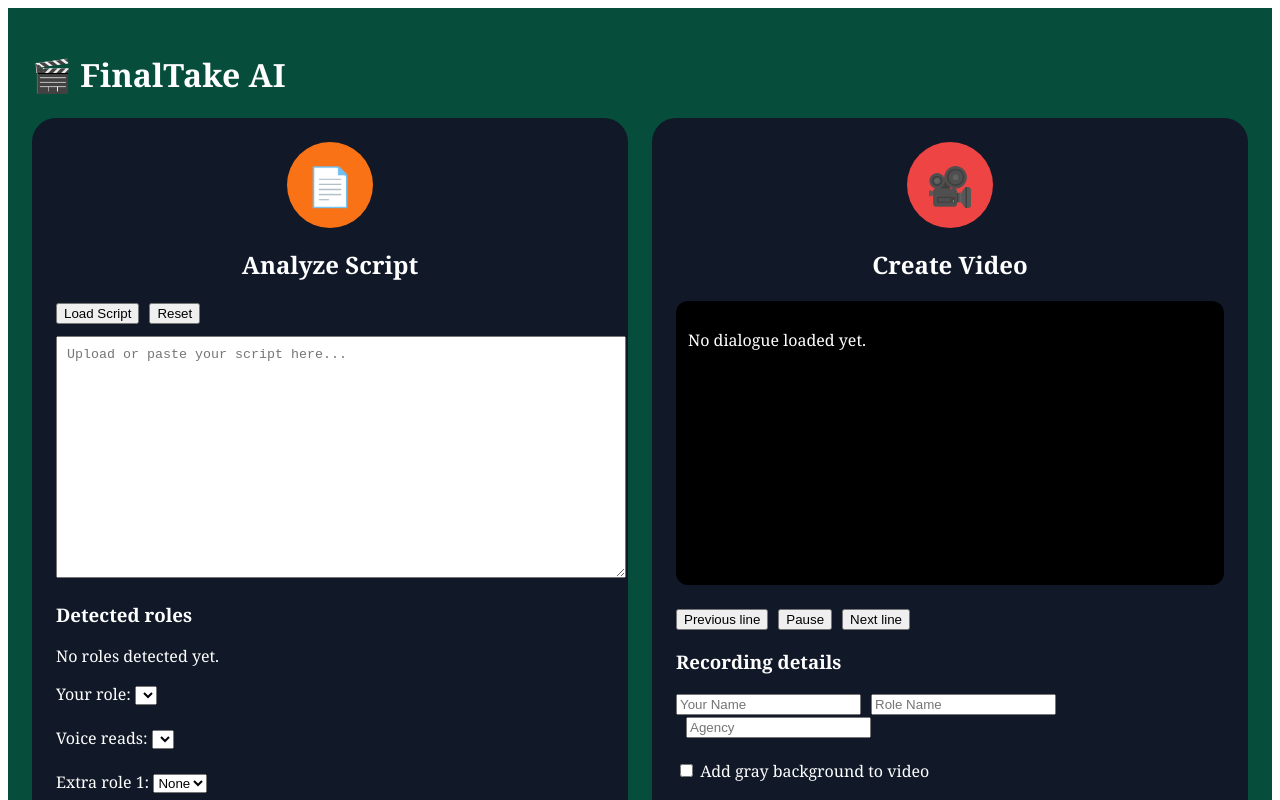
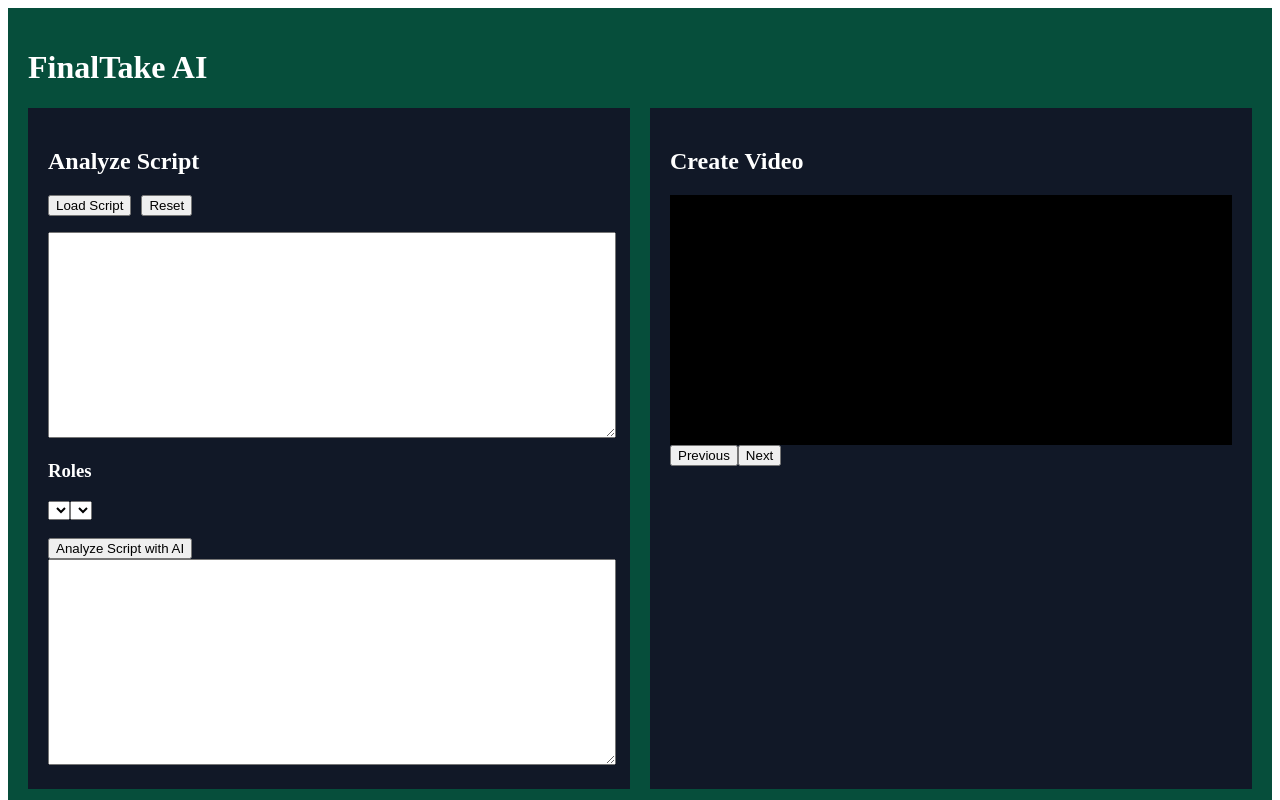
Before and after one commit to nelyivanova-maker/finaltake-ai, a Next.js app: page / in a window 1280 px wide. Shown: the top 800 px of the page. Built offline with nearby package versions, Linux system fonts and the light colour scheme.

Commit message:
Update page.tsx

```diff
--- a/app/page.tsx
+++ b/app/page.tsx
@@ -7,7 +7,8 @@ type Cue = {
   text: string;
 };
 
-function cleanRoleName(line: string) {
+/* ---------- ROLE DETECTION (FIXED) ---------- */
+function cleanRole(line: string) {
   return line
     .replace(/\(CONT'D\)/gi, "")
     .replace(/\(CONT’D\)/gi, "")
@@ -20,86 +21,76 @@ function cleanRoleName(line: string) {
 
 function extractRoles(text: string) {
   const ignore = new Set([
-    "INT", "EXT", "SCENE", "CUT", "TO", "FADE", "IN", "OUT",
-    "DISSOLVE", "BEAT", "DAY", "NIGHT", "EVENING", "MORNING",
-    "DUSK", "DAWN", "SCREAMS", "MOVE", "LET", "GO", "THE",
-    "AND", "BUT", "DON", "OFF", "CONTINUED", "CONT"
+    "INT","EXT","SCENE","CUT","TO","FADE","IN","OUT",
+    "DISSOLVE","BEAT","DAY","NIGHT","EVENING","MORNING",
+    "DUSK","DAWN","SCREAMS","MOVE","LET","GO",
+    "THE","AND","BUT"
   ]);
 
   const roles = new Set<string>();
-  const lines = text.split("\n").map((l) => l.trim()).filter(Boolean);
+  const lines = text.split("\n").map(l => l.trim()).filter(Boolean);
 
-  for (const rawLine of lines) {
-    const cleaned = cleanRoleName(rawLine);
+  for (const raw of lines) {
+    const line = cleanRole(raw);
 
-    // Character alone on a line: EVIE / SUSANNAH / PAUL
     if (
-      /^[A-Z][A-Z0-9 '’.-]{1,35}$/.test(cleaned) &&
-      !ignore.has(cleaned) &&
-      !cleaned.startsWith("INT.") &&
-      !cleaned.startsWith("EXT.") &&
-      !cleaned.match(/^SCENE\s+\d+/i) &&
-      cleaned.split(" ").length <= 3
+      /^[A-Z][A-Z '’.-]{1,35}$/.test(line) &&
+      !ignore.has(line) &&
+      !line.startsWith("INT.") &&
+      !line.startsWith("EXT.") &&
+      !line.match(/^SCENE\s+\d+/i)
     ) {
-      roles.add(cleaned);
+      roles.add(line);
     }
 
-    // Character with colon: Dad: Hello
-    const colon = rawLine.match(/^([A-Za-z][A-Za-z0-9 '’.-]{1,35}):/);
-    if (colon) {
-      const name = colon[1].trim().toUpperCase();
-      if (!ignore.has(name)) roles.add(name);
-    }
+    const colon = raw.match(/^([A-Za-z][A-Za-z0-9 '’.-]{1,35}):/);
+    if (colon) roles.add(colon[1].toUpperCase());
   }
 
   return Array.from(roles).sort();
 }
 
+/* ---------- PARSE ---------- */
 function parseCues(text: string, roles: string[]) {
-  const lines = text.split("\n").map((l) => l.trim()).filter(Boolean);
+  const lines = text.split("\n").map(l => l.trim()).filter(Boolean);
   const cues: Cue[] = [];
 
-  let currentRole = "";
+  let role = "";
   let buffer: string[] = [];
 
-  function saveCue() {
-    if (currentRole && buffer.length) {
-      cues.push({ role: currentRole, text: buffer.join(" ") });
+  function save() {
+    if (role && buffer.length) {
+      cues.push({ role, text: buffer.join(" ") });
     }
   }
 
-  for (const rawLine of lines) {
-    const cleaned = cleanRoleName(rawLine);
+  for (const raw of lines) {
+    const line = cleanRole(raw);
 
-    if (roles.includes(cleaned)) {
-      saveCue();
-      currentRole = cleaned;
+    if (roles.includes(line)) {
+      save();
+      role = line;
       buffer = [];
       continue;
     }
 
-    const colon = rawLine.match(/^([A-Za-z][A-Za-z0-9 '’.-]{1,35}):\s*(.*)$/);
+    const colon = raw.match(/^([A-Za-z][A-Za-z0-9 '’.-]{1,35}):\s*(.*)$/);
     if (colon) {
-      saveCue();
-      currentRole = colon[1].trim().toUpperCase();
+      save();
+      role = colon[1].toUpperCase();
       buffer = [colon[2]];
       continue;
     }
 
-    if (currentRole) buffer.push(rawLine);
+    if (role) buffer.push(raw);
   }
 
-  saveCue();
+  save();
   return cues;
 }
 
 export default function Page() {
   const fileInputRef = useRef<HTMLInputElement | null>(null);
-  const videoRef = useRef<HTMLVideoElement | null>(null);
-  const canvasRef = useRef<HTMLCanvasElement | null>(null);
-  const recorderRef = useRef<MediaRecorder | null>(null);
-  const animationRef = useRef<number | null>(null);
-  const audioRef = useRef<HTMLAudioElement | null>(null);
 
   const [script, setScript] = useState("");
   const [roles, setRoles] = useState<string[]>([]);
@@ -107,48 +98,26 @@ export default function Page() {
   const [voiceRole, setVoiceRole] = useState("");
   const [extraRole1, setExtraRole1] = useState("");
   const [extraRole2, setExtraRole2] = useState("");
+
   const [analysis, setAnalysis] = useState("");
   const [status, setStatus] = useState("");
 
   const [index, setIndex] = useState(0);
-  const [grayBackground, setGrayBackground] = useState(false);
-  const [recording, setRecording] = useState(false);
-  const [videoUrl, setVideoUrl] = useState("");
-
-  const [actorName, setActorName] = useState("");
-  const [roleName, setRoleName] = useState("");
-  const [agency, setAgency] = useState("");
 
   const cues = parseCues(script, roles);
 
+  /* ---------- APPLY SCRIPT ---------- */
   function applyScript(text: string) {
-    const foundRoles = extractRoles(text);
+    const found = extractRoles(text);
 
     setScript(text);
-    setRoles(foundRoles);
-    setMyRole(foundRoles[0] || "");
-    setVoiceRole(foundRoles[1] || foundRoles[0] || "");
-    setExtraRole1("");
-    setExtraRole2("");
+    setRoles(found);
+    setMyRole(found[0] || "");
+    setVoiceRole(found[1] || found[0] || "");
     setIndex(0);
   }
 
-  function resetAll() {
-    setScript("");
-    setRoles([]);
-    setMyRole("");
-    setVoiceRole("");
-    setExtraRole1("");
-    setExtraRole2("");
-    setAnalysis("");
-    setStatus("");
-    setIndex(0);
-    setVideoUrl("");
-    setActorName("");
-    setRoleName("");
-    setAgency("");
-  }
-
+  /* ---------- LOAD FILE ---------- */
   async function loadScriptFile(file: File) {
     setStatus("Loading script...");
 
@@ -161,23 +130,32 @@ export default function Page() {
         body: formData,
       });
 
-      const data = await res.json();
+      const text = await res.text();
+
+      let data;
+      try {
+        data = JSON.parse(text);
+      } catch {
+        setStatus("Upload route returned non-JSON response.");
+        return;
+      }
 
       if (!res.ok) {
-        setStatus(data.error || "Script failed to load.");
+        setStatus(data.error || "Upload failed.");
         return;
       }
 
       applyScript(data.text || "");
       setStatus("Script loaded.");
-    } catch (error: any) {
-      setStatus(error?.message || "Script failed to load.");
+    } catch (e: any) {
+      setStatus(e?.message || "Upload failed.");
     }
   }
 
+  /* ---------- ANALYZE ---------- */
   async function analyzeScript() {
     if (!script.trim()) {
-      setAnalysis("Please load or paste a script first.");
+      setAnalysis("Load a script first.");
       return;
     }
 
@@ -200,191 +178,42 @@ export default function Page() {
 
       const text = await res.text();
 
-      let data: any;
+      let data;
       try {
         data = JSON.parse(text);
       } catch {
-        setAnalysis(text || "Analysis failed. API did not return JSON.");
+        setAnalysis("Analysis route returned HTML (likely missing route).");
         return;
       }
 
-      setAnalysis(data.analysis || data.error || "No analysis returned.");
-    } catch (error: any) {
-      setAnalysis(error?.message || "Analysis failed.");
+      setAnalysis(data.analysis || "No analysis returned.");
+    } catch (e: any) {
+      setAnalysis(e?.message || "Analysis failed.");
     }
   }
 
-  async function read(text: string) {
-    if (audioRef.current) {
-      audioRef.current.pause();
-      audioRef.current.currentTime = 0;
-    }
-
-    const res = await fetch("/api/tts", {
-      method: "POST",
-      headers: {
-        "Content-Type": "application/json",
-      },
-      body: JSON.stringify({ text }),
-    });
-
-    const blob = await res.blob();
-    const url = URL.createObjectURL(blob);
-    const audio = new Audio(url);
-
-    audioRef.current = audio;
-    audio.play();
-  }
-
-  function readIfVoice(i: number) {
-    const cue = cues[i];
-    if (cue?.role === voiceRole) read(cue.text);
-  }
-
-  function nextLine() {
-    const next = Math.min(index + 1, cues.length - 1);
-    setIndex(next);
-    setTimeout(() => readIfVoice(next), 200);
-  }
-
-  function previousLine() {
-    const prev = Math.max(index - 1, 0);
-    setIndex(prev);
-    setTimeout(() => readIfVoice(prev), 200);
-  }
-
-  function pauseVoice() {
-    audioRef.current?.pause();
-  }
-
-  function drawCanvas() {
-    const video = videoRef.current;
-    const canvas = canvasRef.current;
-    if (!video || !canvas) return;
-
-    const ctx = canvas.getContext("2d");
-    if (!ctx) return;
-
-    ctx.fillStyle = grayBackground ? "#9ca3af" : "#000";
-    ctx.fillRect(0, 0, canvas.width, canvas.height);
-
-    if (video.videoWidth && video.videoHeight) {
-      const scale = Math.min(
-        canvas.width / video.videoWidth,
-        canvas.height / video.videoHeight
-      );
-
-      const w = video.videoWidth * scale;
-      const h = video.videoHeight * scale;
-      const x = (canvas.width - w) / 2;
-      const y = (canvas.height - h) / 2;
-
-      ctx.drawImage(video, x, y, w, h);
-    }
-
-    animationRef.current = requestAnimationFrame(drawCanvas);
-  }
-
-  async function startVideo() {
-    setRecording(true);
-    setVideoUrl("");
+  /* ---------- RESET ---------- */
+  function resetAll() {
+    setScript("");
+    setRoles([]);
+    setMyRole("");
+    setVoiceRole("");
+    setExtraRole1("");
+    setExtraRole2("");
+    setAnalysis("");
+    setStatus("");
     setIndex(0);
-
-    const stream = await navigator.mediaDevices.getUserMedia({
-      video: true,
-      audio: true,
-    });
-
-    if (videoRef.current) {
-      videoRef.current.srcObject = stream;
-      await videoRef.current.play();
-    }
-
-    const canvas = canvasRef.current!;
-    canvas.width = 1280;
-    canvas.height = 720;
-
-    drawCanvas();
-
-    const canvasStream = canvas.captureStream(30);
-    const finalStream = new MediaStream([
-      ...canvasStream.getVideoTracks(),
-      ...stream.getAudioTracks(),
-    ]);
-
-    const chunks: BlobPart[] = [];
-    const recorder = new MediaRecorder(finalStream);
-
-    recorder.ondataavailable = (e) => {
-      if (e.data.size > 0) chunks.push(e.data);
-    };
-
-    recorder.onstop = () => {
-      const blob = new Blob(chunks, { type: "video/webm" });
-      setVideoUrl(URL.createObjectURL(blob));
-      stream.getTracks().forEach((t) => t.stop());
-
-      if (animationRef.current) {
-        cancelAnimationFrame(animationRef.current);
-      }
-    };
-
-    recorderRef.current = recorder;
-    recorder.start();
-
-    setTimeout(() => readIfVoice(0), 700);
-  }
-
-  function stopVideo() {
-    setRecording(false);
-
-    if (audioRef.current) {
-      audioRef.current.pause();
-      audioRef.current.currentTime = 0;
-    }
-
-    recorderRef.current?.stop();
   }
 
   return (
-    <main
-      style={{
-        background: "#064e3b",
-        color: "#fff",
-        minHeight: "100vh",
-        padding: 24,
-        fontFamily: "Georgia, serif",
-      }}
-    >
-      <h1>🎬 FinalTake AI</h1>
+    <main style={{ background: "#064e3b", color: "#fff", padding: 20 }}>
+      <h1>FinalTake AI</h1>
 
-      <div style={{ display: "flex", gap: 24, flexWrap: "wrap" }}>
-        <section
-          style={{
-            flex: "1 1 420px",
-            background: "#111827",
-            padding: 24,
-            borderRadius: 24,
-          }}
-        >
-          <div style={{ textAlign: "center", marginBottom: 20 }}>
-            <div
-              style={{
-                width: 86,
-                height: 86,
-                borderRadius: "50%",
-                background: "#f97316",
-                margin: "0 auto",
-                display: "flex",
-                alignItems: "center",
-                justifyContent: "center",
-                fontSize: 38,
-              }}
-            >
-              📄
-            </div>
-            <h2>Analyze Script</h2>
-          </div>
+      <div style={{ display: "flex", gap: 20, flexWrap: "wrap" }}>
+
+        {/* SECTION 1 */}
+        <section style={{ flex: 1, background: "#111827", padding: 20 }}>
+          <h2>Analyze Script</h2>
 
           <input
             ref={fileInputRef}
@@ -394,7 +223,6 @@ export default function Page() {
             onChange={(e) => {
               const file = e.target.files?.[0];
               if (file) loadScriptFile(file);
-              e.target.value = "";
             }}
           />
 
@@ -406,72 +234,27 @@ export default function Page() {
             Reset
           </button>
 
-          {status && <p>{status}</p>}
+          <p>{status}</p>
 
           <textarea
             value={script}
             onChange={(e) => applyScript(e.target.value)}
-            placeholder="Upload or paste your script here..."
-            style={{
-              width: "100%",
-              height: 220,
-              marginTop: 12,
-              padding: 10,
-              color: "#000",
-            }}
+            style={{ width: "100%", height: 200, color: "#000" }}
           />
 
-          <h3>Detected roles</h3>
+          <h3>Roles</h3>
+          <p>{roles.join(", ")}</p>
 
-          <p>
-            {roles.length > 0
-              ? roles.join(", ")
-              : "No roles detected yet."}
-          </p>
-
-          <label>Your role: </label>
           <select value={myRole} onChange={(e) => setMyRole(e.target.value)}>
-            {roles.map((r) => (
-              <option key={r} value={r}>
-                {r}
-              </option>
-            ))}
+            {roles.map(r => <option key={r}>{r}</option>)}
           </select>
 
-          <br /><br />
-
-          <label>Voice reads: </label>
-          <select value={voiceRole} onChange={(e) => setVoiceRole(e.target.value)}>
-            {roles
-              .filter((r) => r !== myRole)
-              .map((r) => (
-                <option key={r} value={r}>
-                  {r}
-                </option>
-              ))}
-          </select>
-
-          <br /><br />
-
-          <label>Extra role 1: </label>
-          <select value={extraRole1} onChange={(e) => setExtraRole1(e.target.value)}>
-            <option value="">None</option>
-            {roles.map((r) => (
-              <option key={r} value={r}>
-                {r}
-              </option>
-            ))}
-          </select>
-
-          <br /><br />
-
-          <label>Extra role 2: </label>
-          <select value={extraRole2} onChange={(e) => setExtraRole2(e.target.value)}>
-            <option value="">None</option>
-            {roles.map((r) => (
-              <option key={r} value={r}>
-                {r}
-              </option>
+          <select
+            value={voiceRole}
+            onChange={(e) => setVoiceRole(e.target.value)}
+          >
+            {roles.filter(r => r !== myRole).map(r => (
+              <option key={r}>{r}</option>
             ))}
           </select>
 
@@ -481,164 +264,46 @@ export default function Page() {
             Analyze Script with AI
           </button>
 
-          <h3>AI Analysis</h3>
-
           <textarea
             value={analysis}
-            onChange={(e) => setAnalysis(e.target.value)}
-            placeholder="AI analysis will appear here..."
-            style={{
-              width: "100%",
-              height: 240,
-              padding: 10,
-              color: "#000",
-              background: "#f3f4f6",
-            }}
+            readOnly
+            style={{ width: "100%", height: 200, color: "#000" }}
           />
         </section>
 
-        <section
-          style={{
-            flex: "1 1 420px",
-            background: "#111827",
-            padding: 24,
-            borderRadius: 24,
-          }}
-        >
-          <div style={{ textAlign: "center", marginBottom: 20 }}>
-            <div
-              style={{
-                width: 86,
-                height: 86,
-                borderRadius: "50%",
-                background: "#ef4444",
-                margin: "0 auto",
-                display: "flex",
-                alignItems: "center",
-                justifyContent: "center",
-                fontSize: 38,
-              }}
-            >
-              🎥
-            </div>
-            <h2>Create Video</h2>
-          </div>
+        {/* SECTION 2 */}
+        <section style={{ flex: 1, background: "#111827", padding: 20 }}>
+          <h2>Create Video</h2>
 
-          <div
-            style={{
-              height: 260,
-              overflowY: "auto",
-              background: "#000",
-              padding: 12,
-              borderRadius: 12,
-            }}
-          >
-            {cues.length === 0 && <p>No dialogue loaded yet.</p>}
-
-            {cues.map((cue, i) => (
+          <div style={{ height: 250, overflowY: "auto", background: "#000" }}>
+            {cues.map((c, i) => (
               <div
                 key={i}
                 style={{
-                  padding: 12,
-                  marginBottom: 10,
-                  borderRadius: 8,
+                  padding: 10,
                   background:
                     i === index
-                      ? cue.role === myRole
-                        ? "#166534"
-                        : "#1d4ed8"
+                      ? c.role === myRole
+                        ? "green"
+                        : "blue"
                       : "#333",
-                  border: i === index ? "3px solid white" : "none",
                 }}
               >
-                <strong>{cue.role}</strong>
-                <p>{cue.text}</p>
+                <b>{c.role}</b>
+                <p>{c.text}</p>
               </div>
             ))}
           </div>
 
-          <br />
-
-          <button onClick={previousLine}>Previous line</button>
-          <button onClick={pauseVoice} style={{ marginLeft: 10 }}>
-            Pause
-          </button>
-          <button onClick={nextLine} style={{ marginLeft: 10 }}>
-            Next line
+          <button onClick={() => setIndex(Math.max(index - 1, 0))}>
+            Previous
           </button>
 
-          <h3>Recording details</h3>
+          <button onClick={() => setIndex(Math.min(index + 1, cues.length - 1))}>
+            Next
+          </button>
+        </section>
 
-          <input
-            placeholder="Your Name"
-            value={actorName}
-            onChange={(e) => setActorName(e.target.value)}
-          />
-
-          <input
-            placeholder="Role Name"
-            value={roleName}
-            onChange={(e) => setRoleName(e.target.value)}
-            style={{ marginLeft: 10 }}
-          />
-
-          <input
-            placeholder="Agency"
-            value={agency}
-            onChange={(e) => setAgency(e.target.value)}
-            style={{ marginLeft: 10 }}
-          />
-
-          <br /><br />
-
-          <label>
-            <input
-              type="checkbox"
-              checked={grayBackground}
-              onChange={(e) => setGrayBackground(e.target.checked)}
-            />{" "}
-            Add gray background to video
-          </label>
-
-          <br /><br />
-
-          <video ref={videoRef} autoPlay muted playsInline style={{ display: "none" }} />
-
-          <canvas
-            ref={canvasRef}
-            style={{
-              width: 360,
-              maxWidth: "100%",
-              background: grayBackground ? "#9ca3af" : "#000",
-              borderRadius: 12,
-            }}
-          />
-
-          <br /><br />
-
-          {!recording ? (
-            <button onClick={startVideo}>Start Video</button>
-          ) : (
-            <button onClick={stopVideo}>Stop Video</button>
-          )}
-
-          {videoUrl && (
-            <p>
-              <a
-                href={videoUrl}
-                download={`${(actorName || "actor").replace(/\s+/g, "_")}_${(
-                  roleName || myRole || "role"
-                ).replace(/\s+/g, "_")}_${(agency || "agency").replace(
-                  /\s+/g,
-                  "_"
-                )}.webm`}
-                style={{ color: "#fff" }}
-              >
-                Download Video
-              </a>
-            </p>
-          )}
-        </section>
       </div>
     </main>
   );
```
